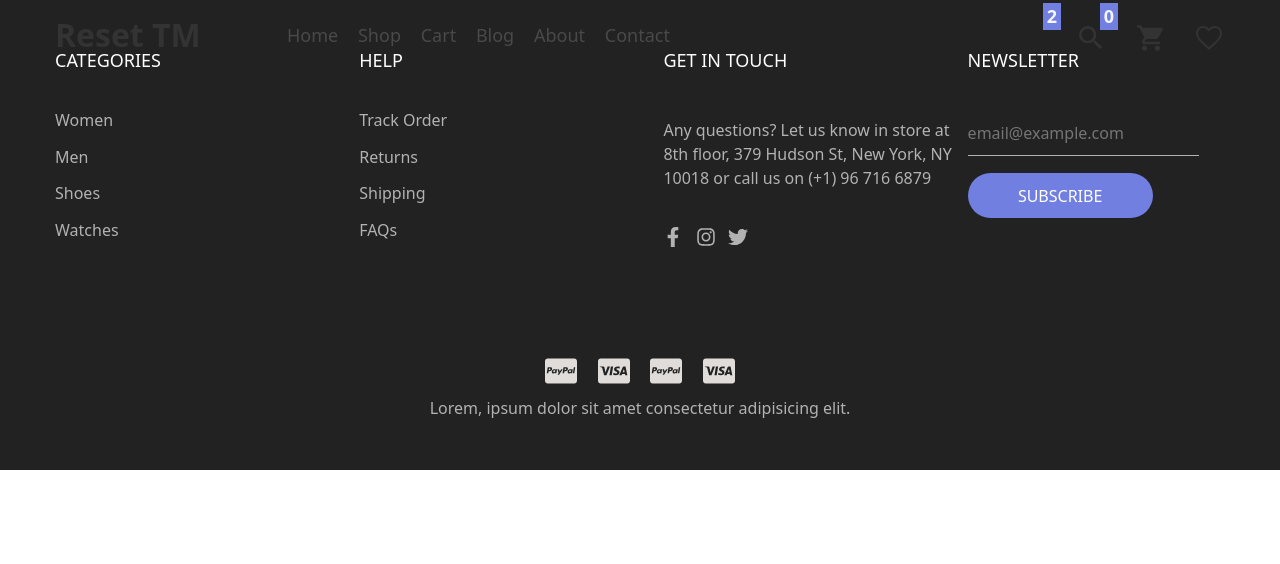
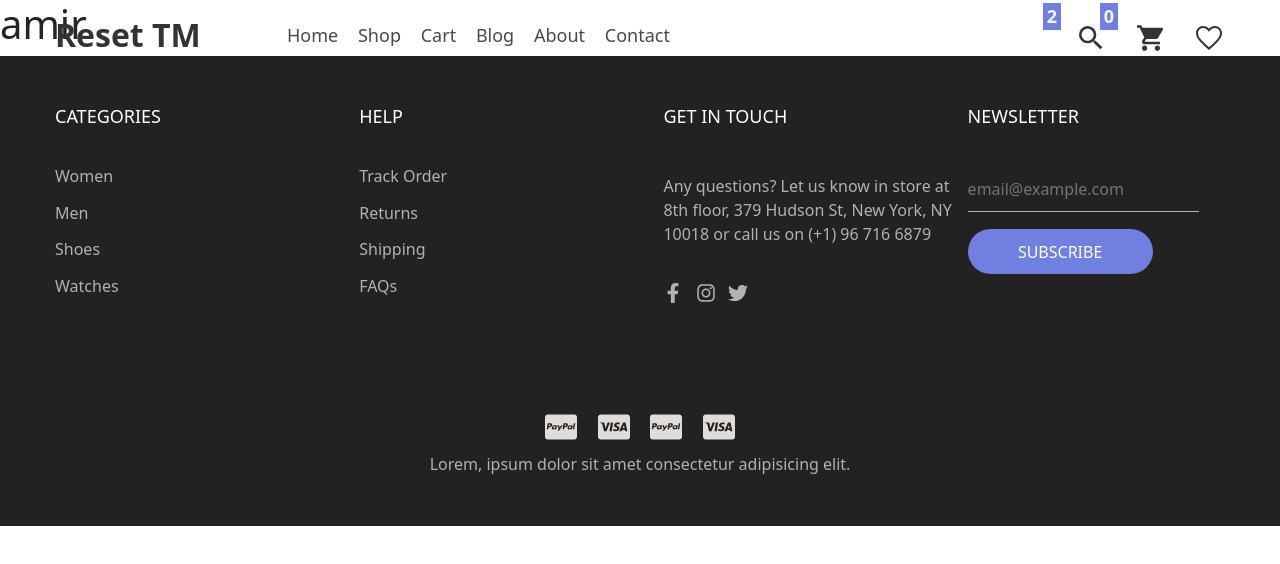
Before and after one commit to AmirReza-MadanDar/shopping-site, a React (Create React App) app: page /blog in a window 1280 px wide. Shown: the top 564 px of the page. Built offline with nearby package versions, Linux system fonts and the light colour scheme.

Commit message:
create blog content

```diff
--- /dev/null
+++ b/src/Component Blog/Blog/index.jsx
@@ -0,0 +1,11 @@
+import React from "react";
+
+const BlogContent = () => {
+  return (
+    <>
+      <h1>amir</h1>
+    </>
+  );
+};
+
+export default BlogContent;
--- a/src/Pages/blog.jsx
+++ b/src/Pages/blog.jsx
@@ -3,6 +3,7 @@ import ScrollToTop from "../Scroll";
 import Navbar from "../Component Home/Navbar";
 import CartView from "../Component Home/CartView";
 import Footer from "../Component Home/Footer";
+import BlogContent from "../Component Blog/Blog";
 
 const Blog = () => {
   const [isopen, SetIsOpen] = useState(false);
@@ -14,6 +15,7 @@ const Blog = () => {
       <ScrollToTop />
       <Navbar toggel={toggel} isopen={isopen} />
       <CartView toggel={toggel} isopen={isopen} />
+      <BlogContent />
       <Footer />
     </>
   );
```
Also changed, not shown: src/Component Blog/Blog/blogElements.jsx (added).
